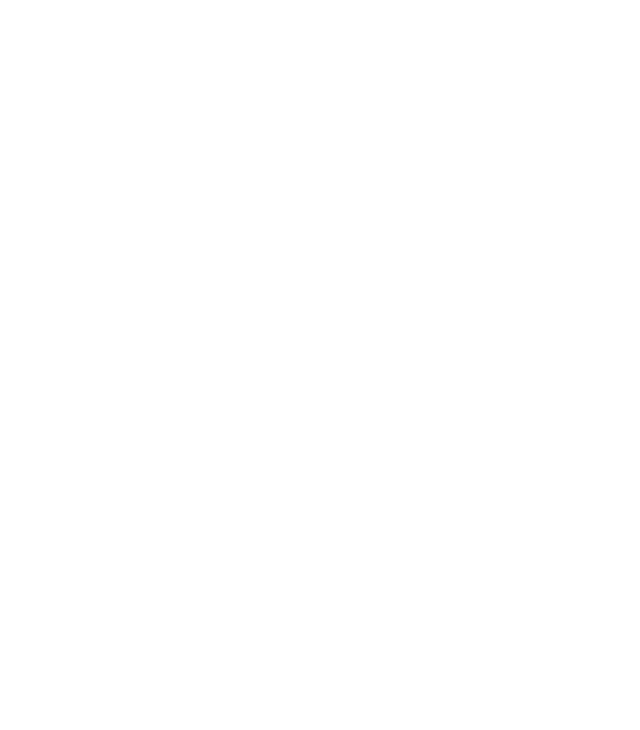
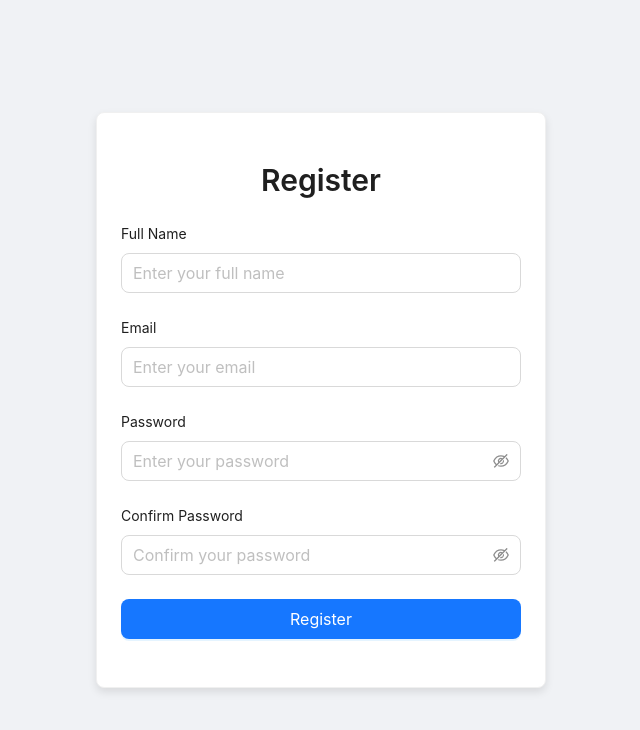
Before and after one commit to Nqnhut24/CNPMNC_242, a React (Create React App) app: page /register in a window 1280 px wide. Before the commit this address had no page. Shown: the top 730 px of the page, without its empty margins (319-959 px from the left). Built offline with nearby package versions, Linux system fonts and the light colour scheme.

Commit message:
createregisterpage

```diff
--- a/src/App.js
+++ b/src/App.js
@@ -4,6 +4,7 @@
 import Employee from "./pages/Employee";
 import Manager from "./pages/Manager";
 import Finance from "./pages/Manager";
+import Register from "./pages/Register";
 
 function App() {
     return (
@@ -22,6 +23,10 @@
                         path="/finance"
                         element={<Finance />}
                     />
+                    <Route
+                        path="/register"
+                        element={<Register />}
+                    />
                 </Routes>
             </Router>
         </div>
--- /dev/null
+++ b/src/pages/Register/index.jsx
@@ -0,0 +1,119 @@
+import React from 'react';
+import { Button, Form, Input, Card, Typography } from 'antd';
+
+const { Title } = Typography;
+
+const App = () => {
+  const [form] = Form.useForm();
+
+  const onFinish = (values) => {
+    console.log('Success:', values);
+  };
+
+  return (
+    <div style={{
+      minHeight: '100vh',
+      display: 'flex',
+      justifyContent: 'center',
+      alignItems: 'center',
+      background: '#f0f2f5'
+    }}>
+      <Card
+        style={{
+          width: 450,
+          boxShadow: '0 4px 8px rgba(0,0,0,0.1)',
+          borderRadius: '8px'
+        }}
+      >
+        <div style={{ textAlign: 'center', marginBottom: 24 }}>
+          <Title level={2}>Register</Title>
+        </div>
+
+        <Form
+          form={form}
+          name="register"
+          onFinish={onFinish}
+          layout="vertical"
+          requiredMark={false}
+        >
+          <Form.Item
+            name="name"
+            label="Full Name"
+            rules={[
+              {
+                required: true,
+                message: 'Please input your full name',
+              },
+            ]}
+          >
+            <Input size="large" placeholder="Enter your full name" />
+          </Form.Item>
+
+          <Form.Item
+            name="email"
+            label="Email"
+            rules={[
+              {
+                required: true,
+                message: 'Please input your email',
+              },
+              {
+                type: 'email',
+                message: 'Please enter a valid email',
+              },
+            ]}
+          >
+            <Input size="large" placeholder="Enter your email" />
+          </Form.Item>
+
+          <Form.Item
+            name="password"
+            label="Password"
+            rules={[
+              {
+                required: true,
+                message: 'Please input your password',
+              },
+              {
+                min: 6,
+                message: 'Password must be at least 6 characters',
+              },
+            ]}
+          >
+            <Input.Password size="large" placeholder="Enter your password" />
+          </Form.Item>
+
+          <Form.Item
+            name="confirmPassword"
+            label="Confirm Password"
+            dependencies={['password']}
+            rules={[
+              {
+                required: true,
+                message: 'Please confirm your password',
+              },
+              ({ getFieldValue }) => ({
+                validator(_, value) {
+                  if (!value || getFieldValue('password') === value) {
+                    return Promise.resolve();
+                  }
+                  return Promise.reject(new Error('Passwords do not match'));
+                },
+              }),
+            ]}
+          >
+            <Input.Password size="large" placeholder="Confirm your password" />
+          </Form.Item>
+
+          <Form.Item>
+            <Button type="primary" htmlType="submit" size="large" block>
+              Register
+            </Button>
+          </Form.Item>
+        </Form>
+      </Card>
+    </div>
+  );
+};
+
+export default App;
```
Also changed, not shown: src/pages/Register/style.module.css (added).
